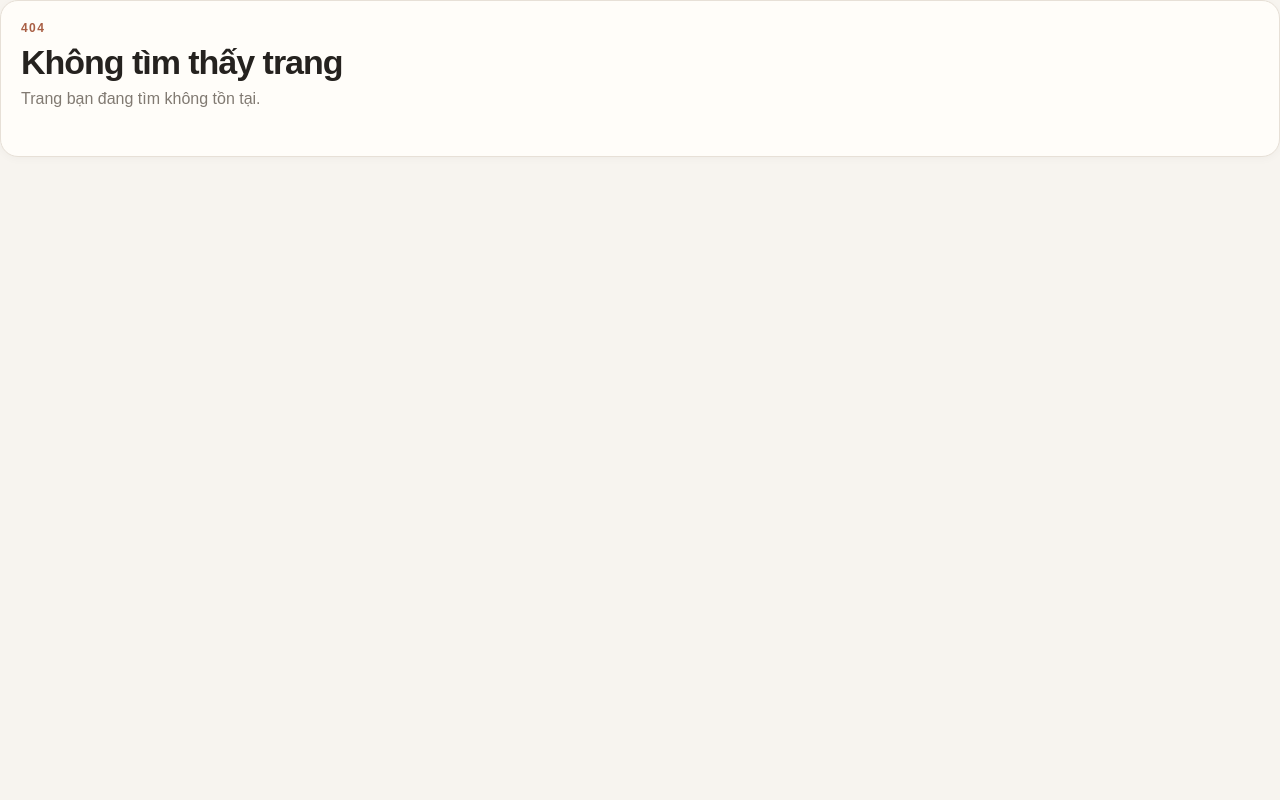
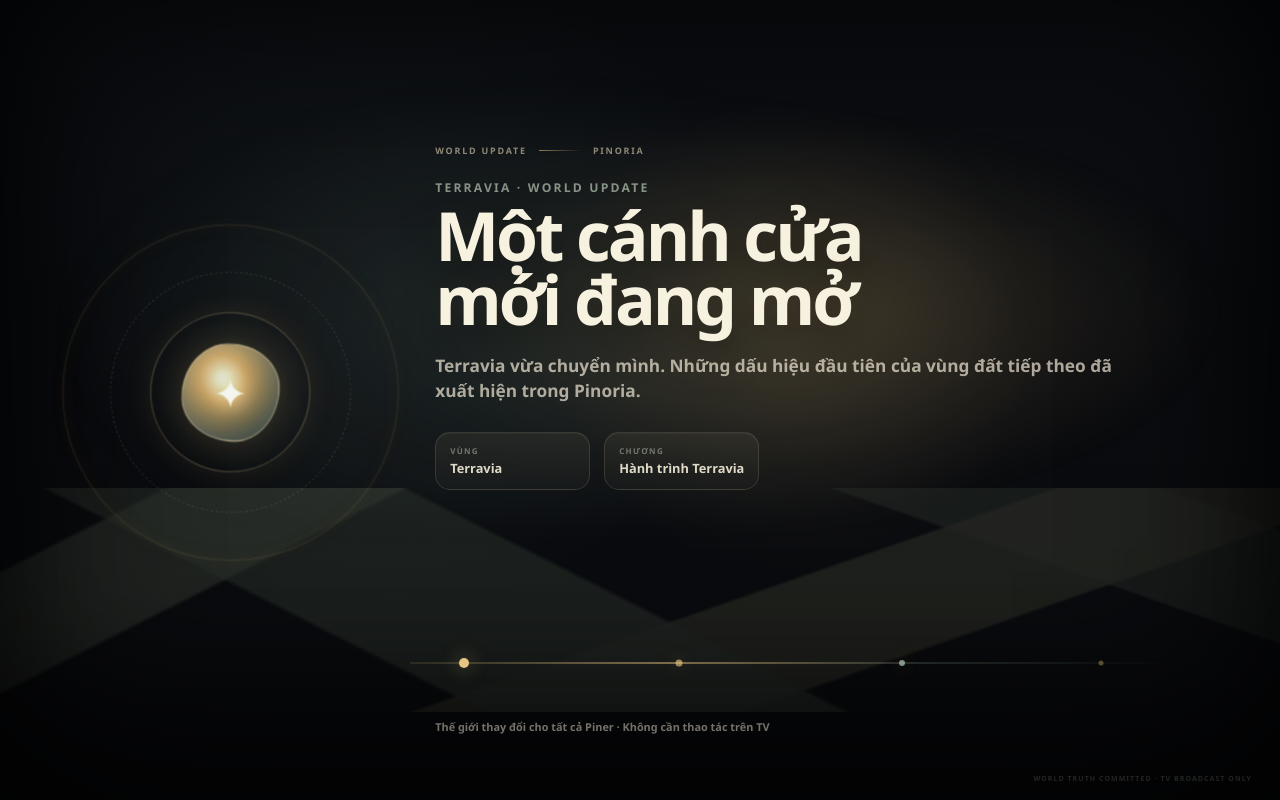
Before and after one commit to vmtct/pino-team-os, a Next.js app: page /pinoria-tv/review/world-broadcast in a window 1280 px wide. Before the commit this address had no page. Built offline with nearby package versions, Linux system fonts and the light colour scheme.

Commit message:
prototype: add World Broadcast founder review route

```diff
--- /dev/null
+++ b/app/pinoria-tv/review/world-broadcast/page.tsx
@@ -0,0 +1,22 @@
+import fontStyles from "../../../pinoria-vietnamese-font.module.css";
+import { PinoriaVietnameseLocale } from "../../../pinoria-vietnamese-locale";
+import { DEFAULT_WORLD_BROADCAST, WorldBroadcastScene } from "../../world-broadcast-scene";
+
+export default function WorldBroadcastReviewPage() {
+  return (
+    <PinoriaVietnameseLocale>
+      <main
+        className={fontStyles.vnFont}
+        lang="vi"
+        style={{
+          position: "fixed",
+          inset: 0,
+          overflow: "hidden",
+          background: "#0b0d11",
+        }}
+      >
+        <WorldBroadcastScene broadcast={DEFAULT_WORLD_BROADCAST} />
+      </main>
+    </PinoriaVietnameseLocale>
+  );
+}
```
